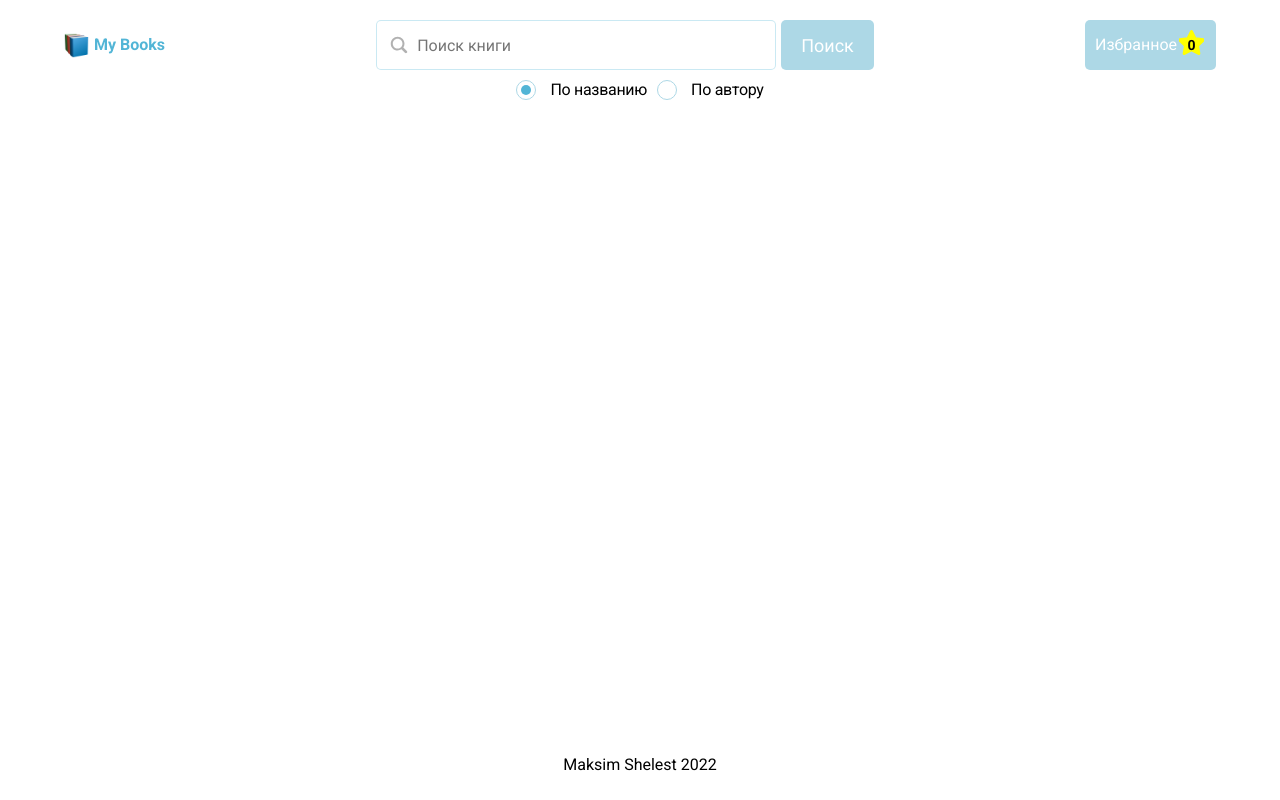
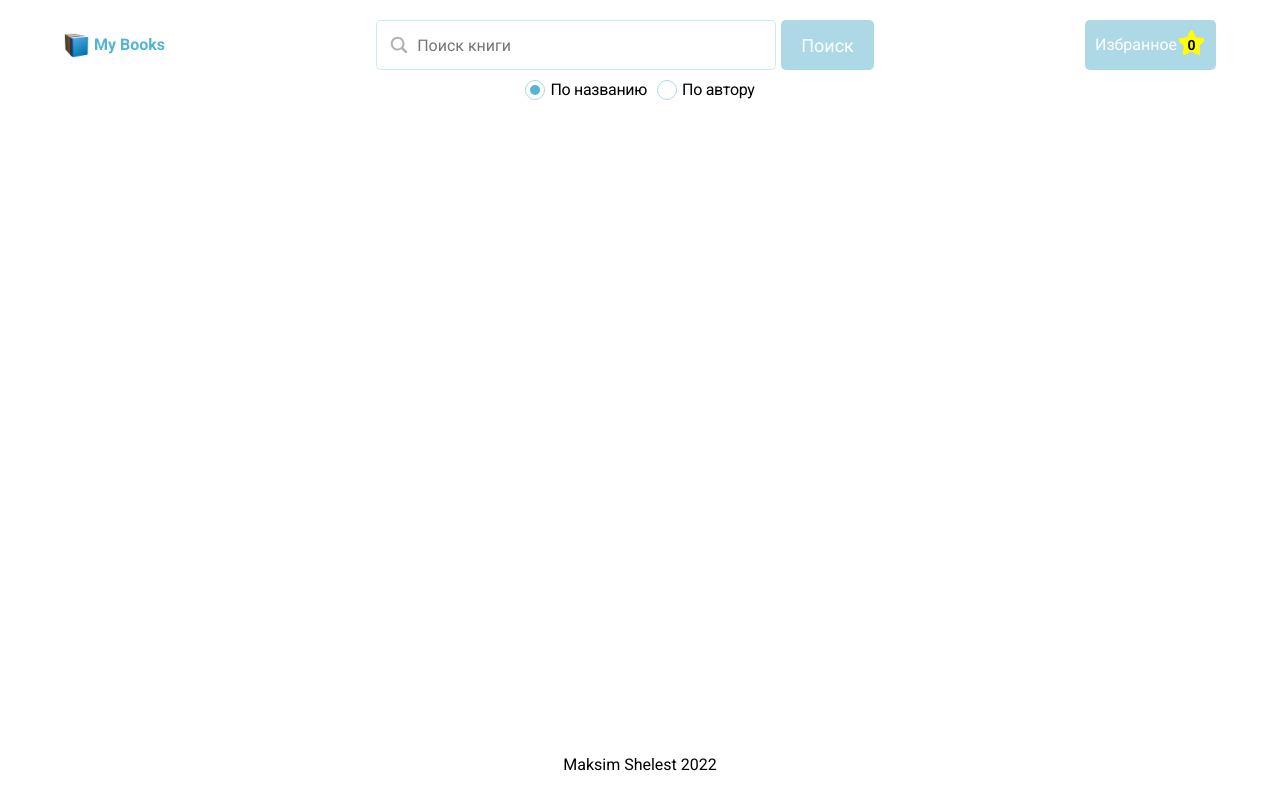
Before and after one commit to MaxShelest88/books-app, a React (Create React App) app: page / in a window 1280 px wide. Built offline with nearby package versions, Linux system fonts and the light colour scheme.

Commit message:
radio styles

```diff
--- a/src/components/UI/InputRadio/InputRadio.module.scss
+++ b/src/components/UI/InputRadio/InputRadio.module.scss
@@ -28,7 +28,7 @@
 	&:before {
 		content: "";
 		align-self: flex-start;
-		margin: 0px 14px 0px 0px;
+		margin: 0px 5px 0px 0px;
 		flex: 0 0 20px;
 		left: 0;
 		top: 0;
```
